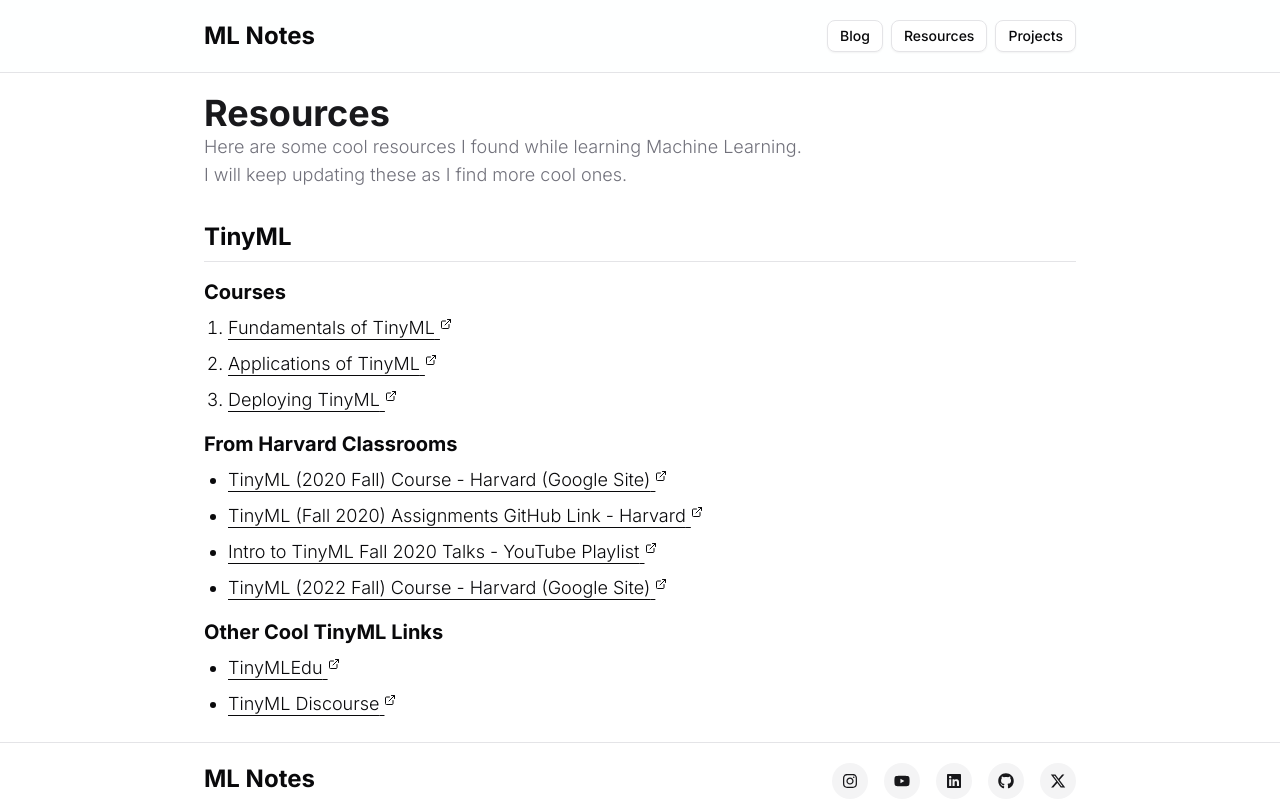
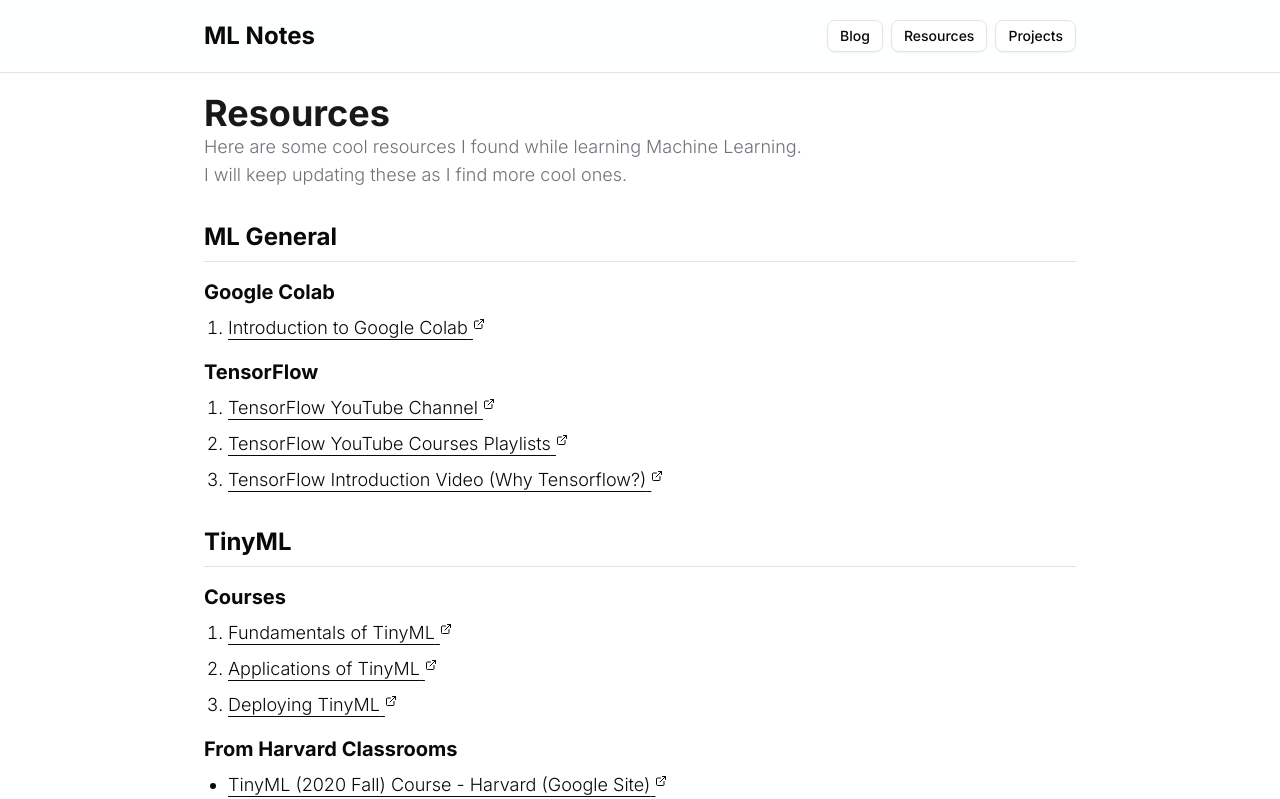
Before and after one commit to mlnotes-dev/mlnotes, a Next.js app: page /resources in a window 1280 px wide. Shown: the top 799 px of the page. Built offline with nearby package versions, Linux system fonts and the light colour scheme.

Commit message:
Added Useful Resource Links for Google Colab and TensorFlow

```diff
--- a/app/(public)/resources/page.tsx
+++ b/app/(public)/resources/page.tsx
@@ -14,6 +14,39 @@
 }
 
 const resources: Resource[] = [
+  {
+    sectionTitle: "ML General",
+    sectionContent: [
+      {
+        title: "Google Colab",
+        listType: "ol",
+        listItems: [
+          {
+            title: "Introduction to Google Colab",
+            href: "https://youtu.be/inN8seMm7UI?si=xUpVrJJkrxJVuF8c"
+          }
+        ]
+      },
+      {
+        title: "TensorFlow",
+        listType: "ol",
+        listItems: [
+          {
+            title: "TensorFlow YouTube Channel",
+            href: "https://www.youtube.com/@TensorFlow"
+          },
+          {
+            title: "TensorFlow YouTube Courses Playlists",
+            href: "https://www.youtube.com/@TensorFlow/courses"
+          },
+          {
+            title: "TensorFlow Introduction Video (Why Tensorflow?)",
+            href: "https://youtu.be/yjprpOoH5c8?si=4_oXRb9wozD2WOqv"
+          }
+        ]
+      }
+    ]
+  },
   {
     sectionTitle: "TinyML",
     sectionContent: [
```
